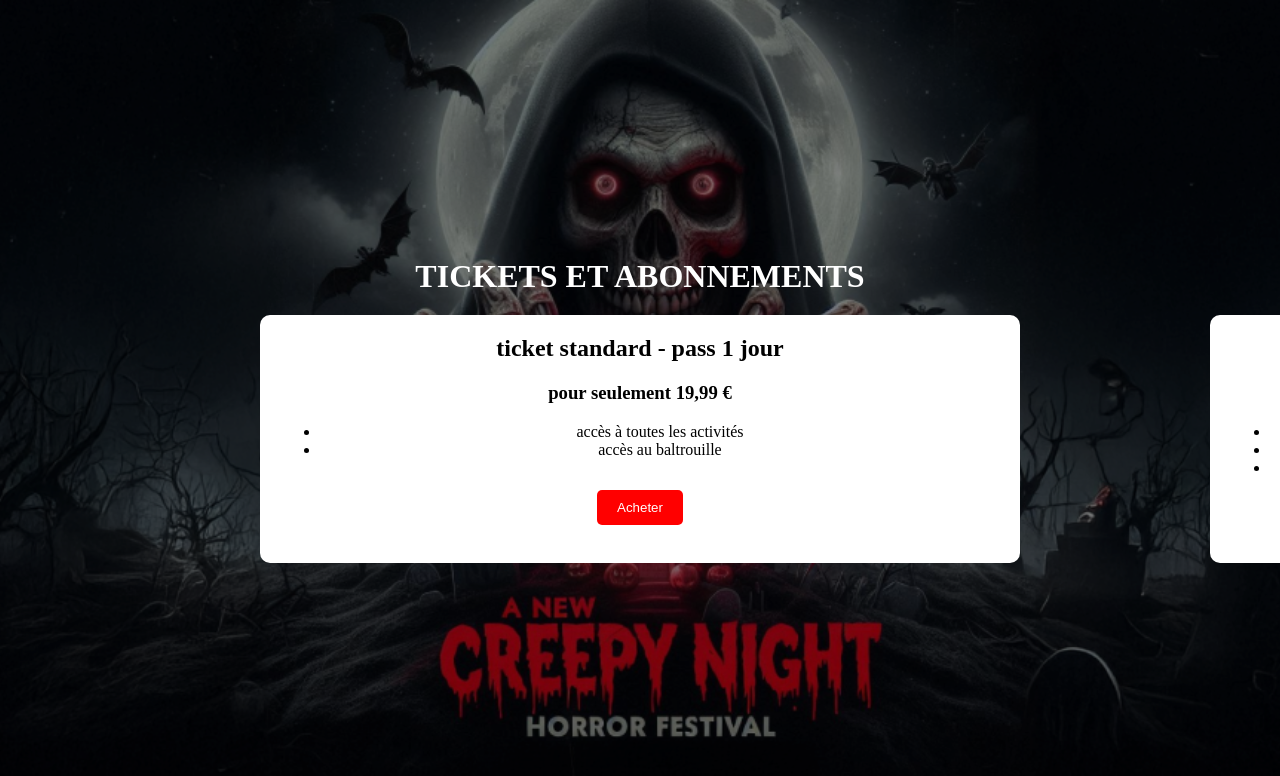
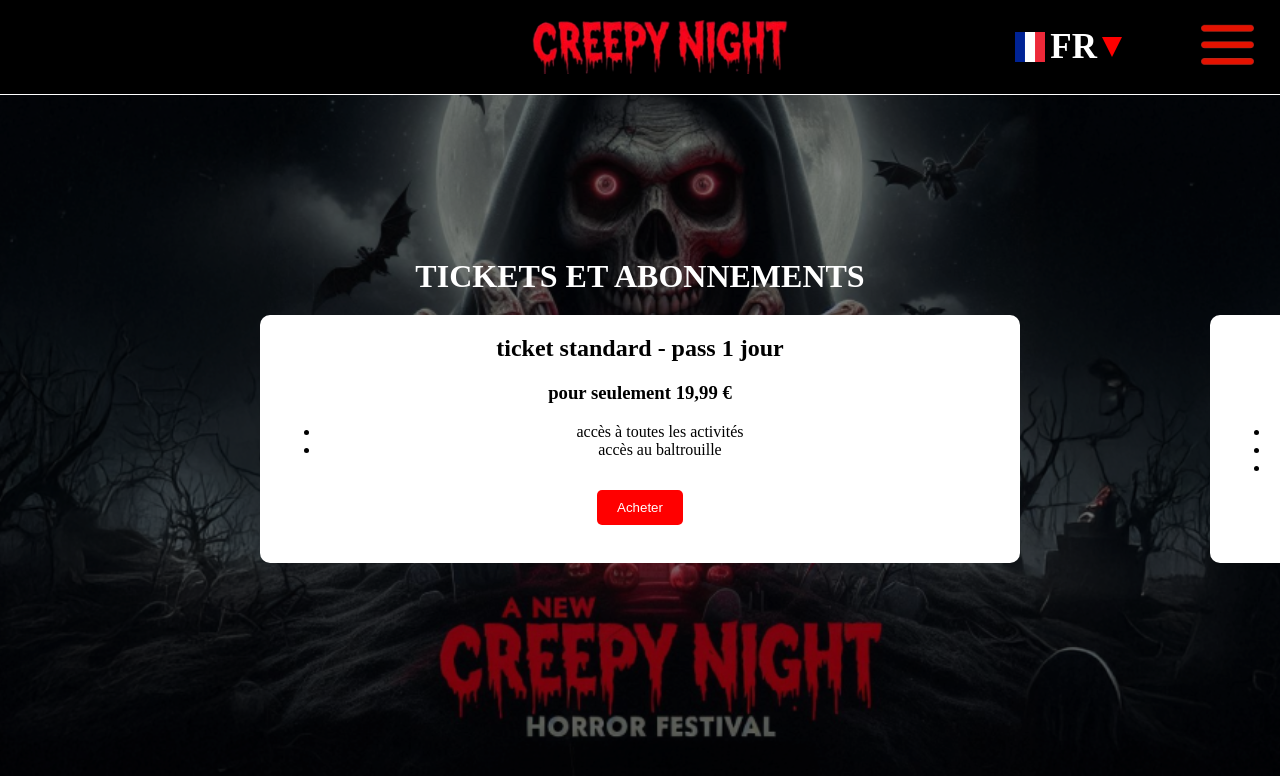
Before and after one commit to Zuuret/SAE-S3-S4_Creepy_Night, a Vue app: page /billet in a window 1280 px wide. Shown: the top 776 px of the page. Built offline with nearby package versions, Linux system fonts and the light colour scheme.

Commit message:
Component NavBar

```diff
--- /dev/null
+++ b/src/components/NavBar.vue
@@ -0,0 +1,141 @@
+<template>
+  <div>
+    <nav v-if="!isMenuOpen" class="navbar">
+      <img src="@/assets/creepy_night_logo.png" alt="Logo" class="logo">
+      <div class="selection-language">
+        <SelecteurLanguage />
+      </div>
+      <img src="@/assets/menu-burger.png" alt="menu-burger" class="menu-burger" @click="toggleMenu">
+    </nav>
+
+    <div v-if="isMenuOpen" class="overlay" @click="toggleMenu"></div>
+
+    <div v-if="isMenuOpen" class="burger-menu">
+      <img src="@/assets/creepy_night_logo.png" alt="Logo" class="logo-burger">
+      <router-link to="/profil" @click="closeMenu">Créer profil</router-link>
+      <router-link to="/concert-schedule" @click="closeMenu">Programmation des concerts</router-link>
+      <router-link to="/planning" @click="closeMenu">Placer concert</router-link>
+      <router-link to="/organisateur/validartiste" @click="closeMenu">Valider concert</router-link>
+      <router-link to="/billet" @click="closeMenu">Tickets et abonnements</router-link>
+    </div>
+  </div>
+</template>
+
+<script>
+import SelecteurLanguage from "@/components/SelecteurLanguage.vue";
+
+export default {
+  components: {
+    SelecteurLanguage,
+  },
+  data() {
+    return {
+      isMenuOpen: false,
+    };
+  },
+  methods: {
+    toggleMenu() {
+      this.isMenuOpen = !this.isMenuOpen;
+      if (this.isMenuOpen) {
+        document.body.style.overflow = 'hidden';
+      } else {
+        document.body.style.overflow = 'auto';
+      }
+    },
+    closeMenu() {
+      this.isMenuOpen = false;
+      document.body.style.overflow = 'auto';
+    },
+  },
+  beforeRouteLeave(to, from, next) {
+    if (this.isMenuOpen) {
+      this.closeMenu();
+    }
+    next();
+  }
+};
+</script>
+
+<style scoped>
+* {
+  margin: 0;
+  padding: 0;
+  text-decoration: none;
+}
+
+.navbar {
+  position: fixed;
+  top: 0;
+  left: 0;
+  width: 100%;
+  background-color: black;
+  display: flex;
+  justify-content: center;
+  align-items: center;
+  padding: 20px;
+  border-bottom: 1px solid white;
+  z-index: 100;
+}
+
+.navbar .logo {
+  width: 20%;
+  cursor: pointer;
+}
+
+.navbar .selection-language {
+  position: absolute;
+  right: 15%;
+}
+
+.navbar .menu-burger {
+  position: absolute;
+  margin-top: -5px;
+  width: 4%;
+  cursor: pointer;
+  right: 5%;
+}
+
+.burger-menu {
+  position: fixed;
+  background-color: black;
+  color: white;
+  padding: 10px;
+  width: 650px;
+  height: 100%;
+  display: flex;
+  flex-direction: column;
+  top: 0;
+  left: 0;
+  z-index: 200;
+}
+
+.burger-menu .logo-burger {
+  width: 35%;
+  margin-top: 15px;
+  margin-left: 15px;
+}
+
+.burger-menu a {
+  margin-top: 60px;
+  color: white;
+  margin-left: 15%;
+  font-family: 'Creepster', cursive;
+  transition: 0.3s;
+  font-size: 40px;
+}
+
+.burger-menu a:hover {
+  font-size: 45px;
+  transition: 0.3s;
+}
+
+.overlay {
+  position: fixed;
+  top: 0;
+  left: 0;
+  width: 100%;
+  height: 100%;
+  background-color: rgba(0, 0, 0, 0.7);
+  z-index: 150;
+}
+</style>
--- a/src/views/BilletAchat.vue
+++ b/src/views/BilletAchat.vue
@@ -1,5 +1,9 @@
 <template>
   <div class="page-with-background">
+    <div class="navbar">
+      <NavBar />
+    </div>
+
     <h1 class="titre">TICKETS ET ABONNEMENTS</h1>
 
     <!-- Carrousel -->
@@ -30,8 +34,11 @@
 </template>
 
 <script>
+import NavBar from "@/components/NavBar.vue";
+
 export default {
   name: "PageWithBackground",
+  components: {NavBar},
   data() {
     return {
       tickets: [
--- a/src/views/HomeView.vue
+++ b/src/views/HomeView.vue
@@ -1,22 +1,7 @@
 <template>
   <div>
-    <nav v-if="!isMenuOpen" class="navbar">
-      <img src="@/assets/creepy_night_logo.png" alt="Logo" class="logo">
-      <div class="selection-language">
-        <SelecteurLanguage />
-      </div>
-      <img src="@/assets/menu-burger.png" alt="menu-burger" class="menu-burger" @click="toggleMenu">
-    </nav>
-
-    <div v-if="isMenuOpen" class="overlay" @click="toggleMenu"></div>
-
-    <div v-if="isMenuOpen" class="burger-menu">
-      <img src="@/assets/creepy_night_logo.png" alt="Logo" class="logo-burger">
-      <router-link to="/profil" @click="closeMenu">Créer profil</router-link>
-      <router-link to="/concert-schedule" @click="closeMenu">Programmation des concerts</router-link>
-      <router-link to="/planning" @click="closeMenu">Placer concert</router-link>
-      <router-link to="/organisateur/validartiste" @click="closeMenu">Valider concert</router-link>
-      <router-link to="/billet" @click="closeMenu">Tickets et abonnements</router-link>
+    <div class="navbar">
+      <NavBar />
     </div>
 
     <div class="accueil">
@@ -30,12 +15,12 @@
 
 <script>
 import CompteRebours from '@/components/CompteRebours.vue';
-import SelecteurLanguage from "@/components/SelecteurLanguage.vue";
+import NavBar from "@/components/NavBar.vue";
 
 export default {
   components: {
     CompteRebours,
-    SelecteurLanguage,
+    NavBar,
   },
   data() {
     return {
@@ -74,82 +59,6 @@
   text-decoration: none;
 }
 
-.navbar {
-  position: fixed;
-  top: 0;
-  left: 0;
-  width: 100%;
-  background-color: black;
-  display: flex;
-  justify-content: center;
-  align-items: center;
-  padding: 20px;
-  border-bottom: 1px solid white;
-  z-index: 100;
-}
-
-.navbar .logo {
-  width: 20%;
-  cursor: pointer;
-}
-
-.navbar .selection-language {
-  position: absolute;
-  right: 15%;
-}
-
-.navbar .menu-burger {
-  position: absolute;
-  margin-top: -5px;
-  width: 4%;
-  cursor: pointer;
-  right: 5%;
-}
-
-.burger-menu {
-  position: fixed;
-  background-color: black;
-  color: white;
-  padding: 10px;
-  width: 650px;
-  height: 100%;
-  display: flex;
-  flex-direction: column;
-  top: 0;
-  left: 0;
-  z-index: 200;
-}
-
-.burger-menu .logo-burger {
-  width: 35%;
-  margin-top: 15px;
-  margin-left: 15px;
-}
-
-.burger-menu a {
-  margin-top: 60px;
-  color: white;
-  margin-left: 15%;
-  font-family: 'Creepster', cursive;
-  transition: 0.3s;
-  font-size: 40px;
-}
-
-.burger-menu a:hover {
-  font-size: 45px;
-  transition: 0.3s;
-}
-
-.overlay {
-  position: fixed;
-  top: 0;
-  left: 0;
-  width: 100%;
-  height: 100%;
-  background-color: rgba(0, 0, 0, 0.7);
-  z-index: 150;
-}
-
 .accueil .accueil_image {
   margin-top: 6.5%;
   width: 100%;
```
